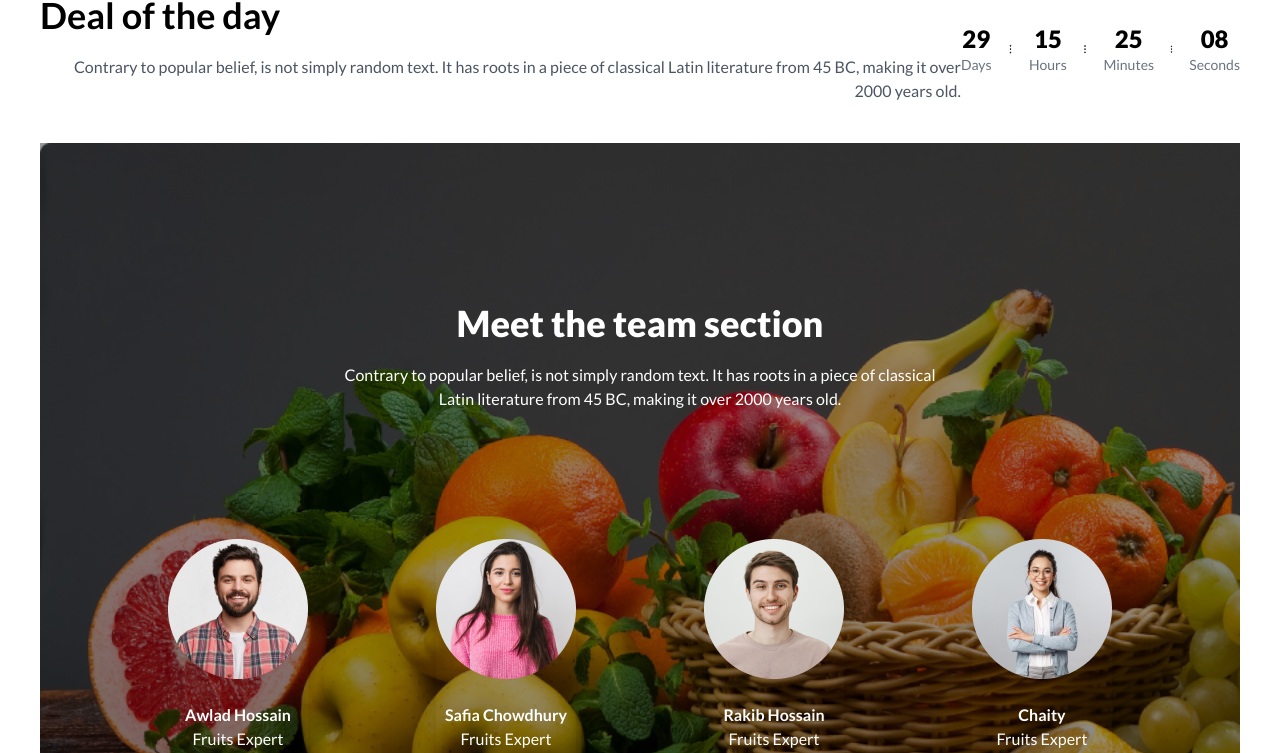
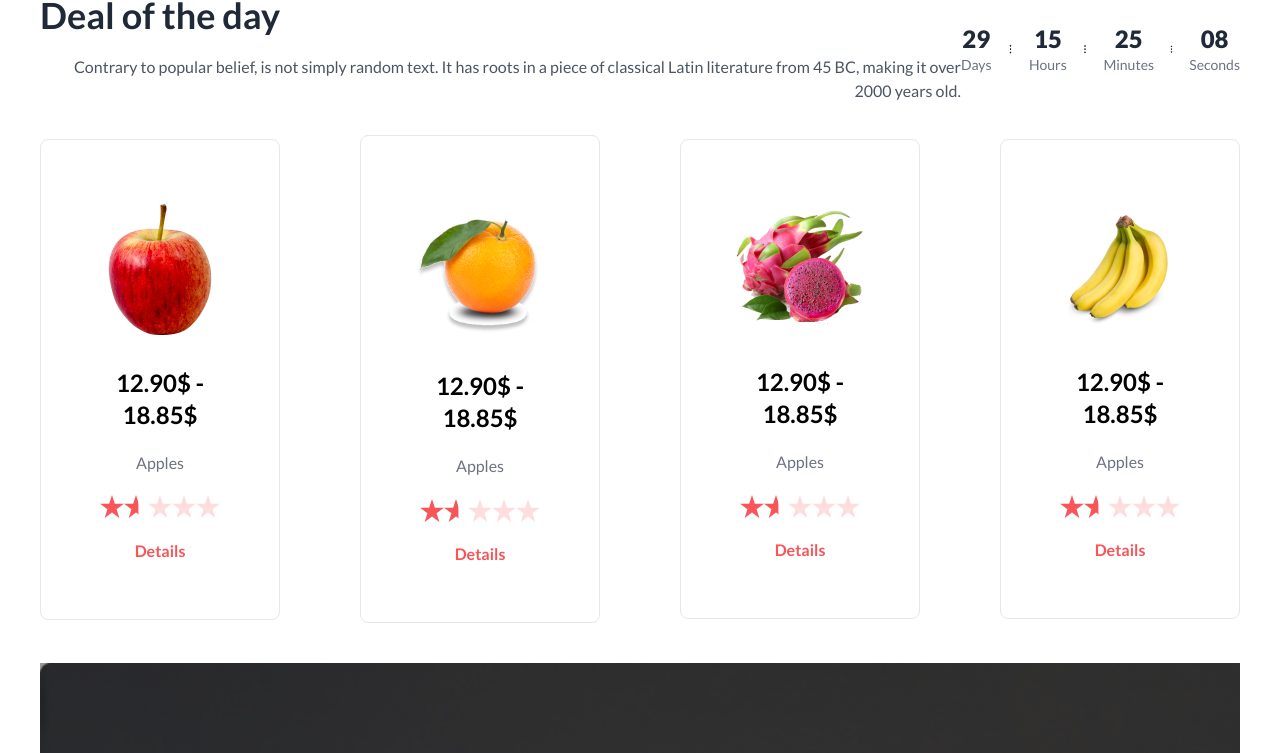
Before and after one commit to Omitul/Fruit_website, a plain HTML site: page index.html in a window 1280 px wide. Shown: the part 1133-1886 px from the top of the page. Drawn offline with nearby package versions, Linux system fonts and the light colour scheme.

Commit message:
almost done

```diff
--- a/index.html
+++ b/index.html
@@ -6,7 +6,9 @@
     <meta name="viewport" content="width=device-width, initial-scale=1.0">
     <title>Fruit</title>
     <!-- tailwind link -->
-    <script src="https://cdn.tailwindcss.com"></script>
+    <link href="https://cdn.jsdelivr.net/npm/daisyui@3.7.6/dist/full.css" rel="stylesheet" type="text/css" />
+<script src="https://cdn.tailwindcss.com"></script>
+
     <!-- custom color  maker  -->
     <!doctype html>
     <html>
@@ -196,6 +198,95 @@
                 </div>
             </div>
         </section>
+        <!-- cards section -->
+        <section class="container px-5 lg:px-10 mx-auto mt-8">
+           <div class="flex flex-col md:flex-row lg:flex-row justify-center items-center gap-x-20">
+            <div class="border rounded-lg  flex  flex-col items-center justify-center py-6 px-2">
+                <figure class="px-10 pt-10">
+                  <img src="/images/fruit6.png" alt="Shoes" class="rounded-xl" />
+                </figure>
+                <div class="card-body items-center text-center">
+                  <h3 class="text-2xl font-bold text-black">12.90$ - 18.85$</h3>
+                  <p class="text-gray-500 mt-3">Apples</p>
+                  <div class="rating mt-3">
+                    <input type="radio" name="rating-1" class="mask mask-star bg-[#F85559]" />
+                    <input type="radio" name="rating-1" class="mask mask-star  bg-[#F85559]" style="clip-path: inset(0 40% 0 0);" checked />
+                    <input type="radio" name="rating-1" class="mask mask-star  bg-[#F85559]" />
+                    <input type="radio" name="rating-1" class="mask mask-star  bg-[#F85559]" />
+                    <input type="radio" name="rating-1" class="mask mask-star  bg-[#F85559] " />
+                  </div>
+                  <div class="mt-3">
+                     <p class="font-bold text-[#F85559]">
+                        Details
+                     </p>
+                  </div>
+                </div>
+              </div>
+              <div class="border rounded-lg  flex  flex-col items-center justify-center py-6 px-2">
+                <figure class="px-10 pt-10">
+                  <img src="/images/fruit7.png" alt="Shoes" class="rounded-xl" />
+                </figure>
+                <div class="card-body items-center text-center">
+                  <h3 class="text-2xl font-bold text-black">12.90$ - 18.85$</h3>
+                  <p class="text-gray-500 mt-3">Apples</p>
+                  <div class="rating mt-3">
+                    <input type="radio" name="rating-2" class="mask mask-star  bg-[#F85559]" />
+                    <input type="radio" name="rating-2" class="mask mask-star  bg-[#F85559]" style="clip-path: inset(0 40% 0 0);" checked />
+                    <input type="radio" name="rating-2" class="mask mask-star  bg-[#F85559]" />
+                    <input type="radio" name="rating-2" class="mask mask-star  bg-[#F85559]" />
+                    <input type="radio" name="rating-2" class="mask mask-star  bg-[#F85559]" />
+                  </div>
+                  <div class="mt-3">
+                     <p class="font-bold text-[#F85559]">
+                        Details
+                     </p>
+                  </div>
+                </div>
+              </div>
+              <div class="border rounded-lg  flex  flex-col items-center justify-center py-6 px-2">
+                <figure class="px-10 pt-10">
+                  <img src="/images/fruit8.png" alt="Shoes" class="rounded-xl" />
+                </figure>
+                <div class="card-body items-center text-center">
+                  <h3 class="text-2xl font-bold text-black">12.90$ - 18.85$</h3>
+                  <p class="text-gray-500 mt-3">Apples</p>
+                  <div class="rating mt-3">
+                    <input type="radio" name="rating-3" class="mask mask-star  bg-[#F85559]" />
+                    <input type="radio" name="rating-3" class="mask mask-star  bg-[#F85559]" style="clip-path: inset(0 40% 0 0);" checked />
+                    <input type="radio" name="rating-3" class="mask mask-star  bg-[#F85559]" />
+                    <input type="radio" name="rating-3" class="mask mask-star  bg-[#F85559]" />
+                    <input type="radio" name="rating-3" class="mask mask-star  bg-[#F85559]" />
+                  </div>
+                  <div class="mt-3">
+                     <p class="font-bold text-[#F85559]">
+                        Details
+                     </p>
+                  </div>
+                </div>
+              </div>
+              <div class="border rounded-lg flex  flex-col items-center justify-center py-6 px-2">
+                <figure class="px-10 pt-10">
+                  <img src="/images/fruit9.png" alt="Shoes" class="rounded-xl" />
+                </figure>
+                <div class="card-body items-center text-center">
+                  <h3 class="text-2xl font-bold text-black">12.90$ - 18.85$</h3>
+                  <p class="text-gray-500 mt-3">Apples</p>
+                  <div class="rating mt-3">
+                    <input type="radio" name="rating-4" class="mask mask-star bg-[#F85559]" />
+                    <input type="radio" name="rating-4" class="mask mask-star bg-[#F85559]" style="clip-path: inset(0 40% 0 0);" checked />
+                    <input type="radio" name="rating-4" class="mask mask-star bg-[#F85559]" />
+                    <input type="radio" name="rating-4" class="mask mask-star bg-[#F85559]" />
+                    <input type="radio" name="rating-4" class="mask mask-star bg-[#F85559]" />
+                  </div>
+                  <div class="mt-3">
+                     <p class="font-bold text-[#F85559]">
+                        Details
+                     </p>
+                  </div>
+                </div>
+              </div>
+           </div>
+        </section>
 
         <!-- section for meet the team -->
         <section class="container px-5 lg:px-10 mx-auto mt-8">
@@ -203,7 +294,7 @@
             <div class="min-h-screen  flex flex-col justify-center items-center mt-10"
                 style="background-image: linear-gradient(rgba(0, 0, 0, 0.4),rgba(0, 0, 0, 0.4)),url(./images/banner1.png);background-repeat: no-repeat; background-size: cover;">
                 <div class="hero-overlay bg-opacity-60"></div>
-                <div class="hero-content text-center text-neutral-content">
+                <div class="hero-content text-center text-neutral-content flex flex-col">
                     <div class="mb-32 max-w-full">
                         <h1
                             class="mb-5 mt-12 md:mt-0 lg:mt-0 text-2xl md:text-4xl lg:text-4xl  text-white font-extrabold">
@@ -216,74 +307,78 @@
 
                     </div>
                     <!-- cards for the members -->
-                    <div class="flex flex-col md:flex-row lg:flex-row gap-32">
+                    <div class="flex flex-col md:flex-row lg:flex-row gap-x-32">
                         <!-- card-1 -->
-                        <div class="card flex flex-col items-center gap-2 bg-base-100 shadow-xl">
+                        <div class="card flex flex-col items-center">
                             <div>
-                                <img class="mb-4" src="./images/member1.png" alt="Shoes" class="rounded-full" />
+                                <img src="./images/member1.png" alt="Shoes" class="rounded-full" />
                             </div>
 
                             <div class="card-body items-center text-center">
                                 <h2 class="card-title text-white font-bold">Awlad Hossain</h2>
                                 <p class="text-white font-medium">Fruits Expert</p>
+                                <div class="flex gap-x-2">
+                                    <img src="/images/facebook 1.svg" alt="">
+                                    <img src="/images/twitter (1) 1.svg" alt="">
+                                    <img src="/images/etai_l.svg" alt="">
+                                </div>
                             </div>
 
-                            <div class="flex gap-2">
-                                <img src="/images/facebook 1.svg" alt="">
-                                <img src="/images/twitter (1) 1.svg" alt="">
-                                <img src="/images/linkedin 1.svg" alt="">
-                            </div>
+
                         </div>
                         <!-- card-2 -->
-                        <div class="card flex flex-col items-center gap-2 bg-base-100 shadow-xl">
+                        <div class="card flex flex-col items-center gap-2">
                             <div>
-                                <img class="mb-4" src="./images/member2.png" alt="Shoes" class="rounded-full" />
+                                <img  src="./images/member2.png" alt="Shoes" class="rounded-full" />
                             </div>
 
                             <div class="card-body items-center text-center">
-                                <h2 class="card-title text-white font-bold">Safia Chowdhury</h2>
+                                <h2 class="card-title text-white font-bold w">Safia Chowdhury</h2>
                                 <p class="text-white font-medium">Fruits Expert</p>
+                                <div class="flex gap-x-2">
+                                    <img src="/images/facebook 1.svg" alt="">
+                                    <img src="/images/twitter (1) 1.svg" alt="">
+                                    <img src="/images/etai_l.svg" alt="">
+                                </div>
                             </div>
 
-                            <div class="flex gap-2">
-                                <img src="/images/facebook 1.svg" alt="">
-                                <img src="/images/twitter (1) 1.svg" alt="">
-                                <img src="/images/linkedin 1.svg" alt="">
-                            </div>
+
                         </div>
                         <!-- card-3 -->
-                        <div class="card flex flex-col items-center gap-2 bg-base-100 shadow-xl">
+                        <div class="card flex flex-col items-center gap-2">
                             <div>
-                                <img class="mb-4" src="./images/member3.png" alt="Shoes" class="rounded-full" />
+                                <img  src="./images/member3.png" alt="Shoes" class="rounded-full" />
                             </div>
 
                             <div class="card-body items-center text-center">
                                 <h2 class="card-title text-white font-bold">Rakib Hossain</h2>
                                 <p class="text-white font-medium">Fruits Expert</p>
+                                <div class="flex gap-x-2">
+                                    <img src="/images/facebook 1.svg" alt="">
+                                    <img src="/images/twitter (1) 1.svg" alt="">
+                                    <img src="/images/etai_l.svg" alt="">
+                                </div>
                             </div>
 
-                            <div class="flex gap-2">
-                                <img src="/images/facebook 1.svg" alt="">
-                                <img src="/images/twitter (1) 1.svg" alt="">
-                                <img src="/images/linkedin 1.svg" alt="">
-                            </div>
+
                         </div>
                         <!-- card-4 -->
-                        <div class="card flex flex-col items-center gap-2 bg-base-100 shadow-xl">
+                        <div class="card flex flex-col items-center gap-2">
                             <div>
-                                <img class="mb-4" src="./images/member4.png" alt="Shoes" class="rounded-full" />
+                                <img  src="./images/member4.png" alt="Shoes" class="rounded-full" />
                             </div>
 
                             <div class="card-body items-center text-center">
                                 <h2 class="card-title text-white font-bold">Chaity</h2>
                                 <p class="text-white font-medium">Fruits Expert</p>
+                                <div class="flex gap-x-2">
+                                    <img src="/images/facebook 1.svg" alt="">
+                                    <img src="/images/twitter (1) 1.svg" alt="">
+                                    <img src="/images/etai_l.svg" alt="">
+                                </div>
                             </div>
 
-                            <div class="flex gap-2">
-                                <img src="/images/facebook 1.svg" alt="">
-                                <img src="/images/twitter (1) 1.svg" alt="">
-                                <img src="/images/linkedin 1.svg" alt="">
-                            </div>
+
                         </div>
                     </div>
                 </div>
```
Also changed, not shown: images/etai_l.svg (added).
